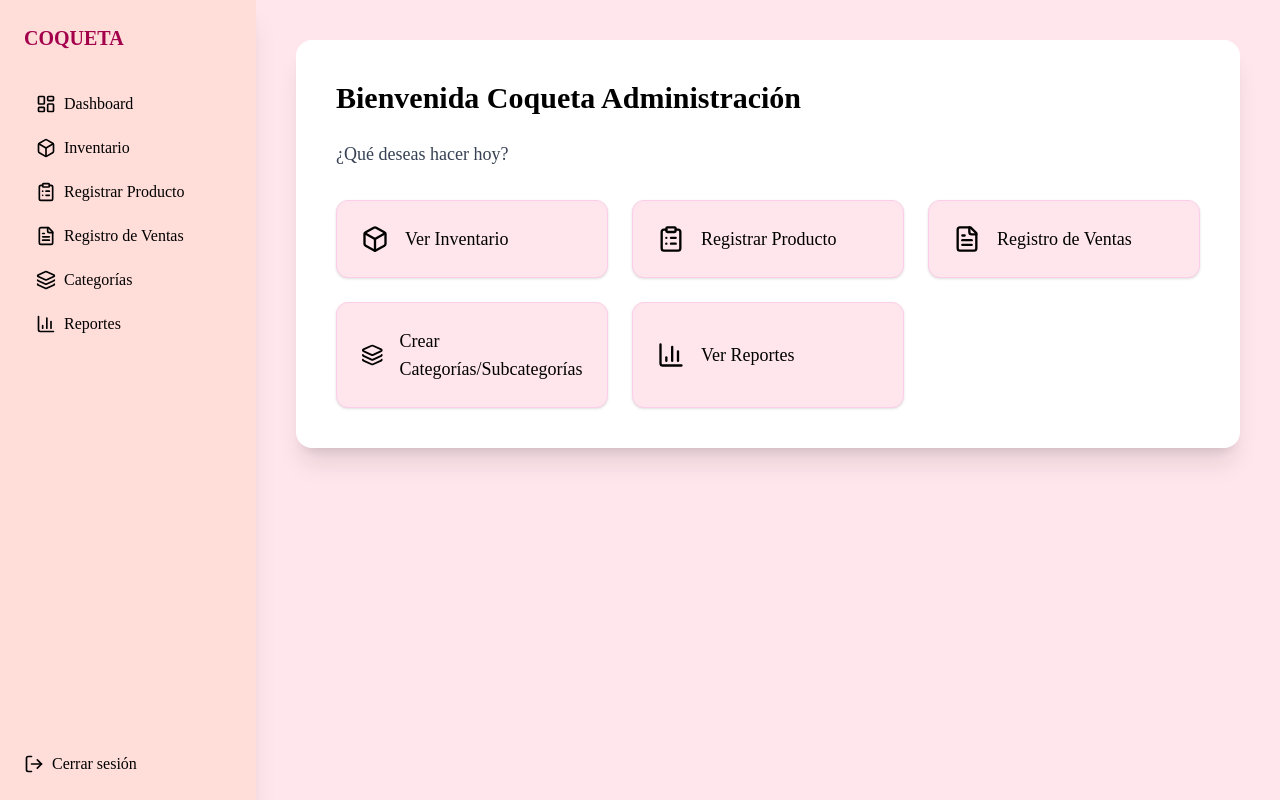
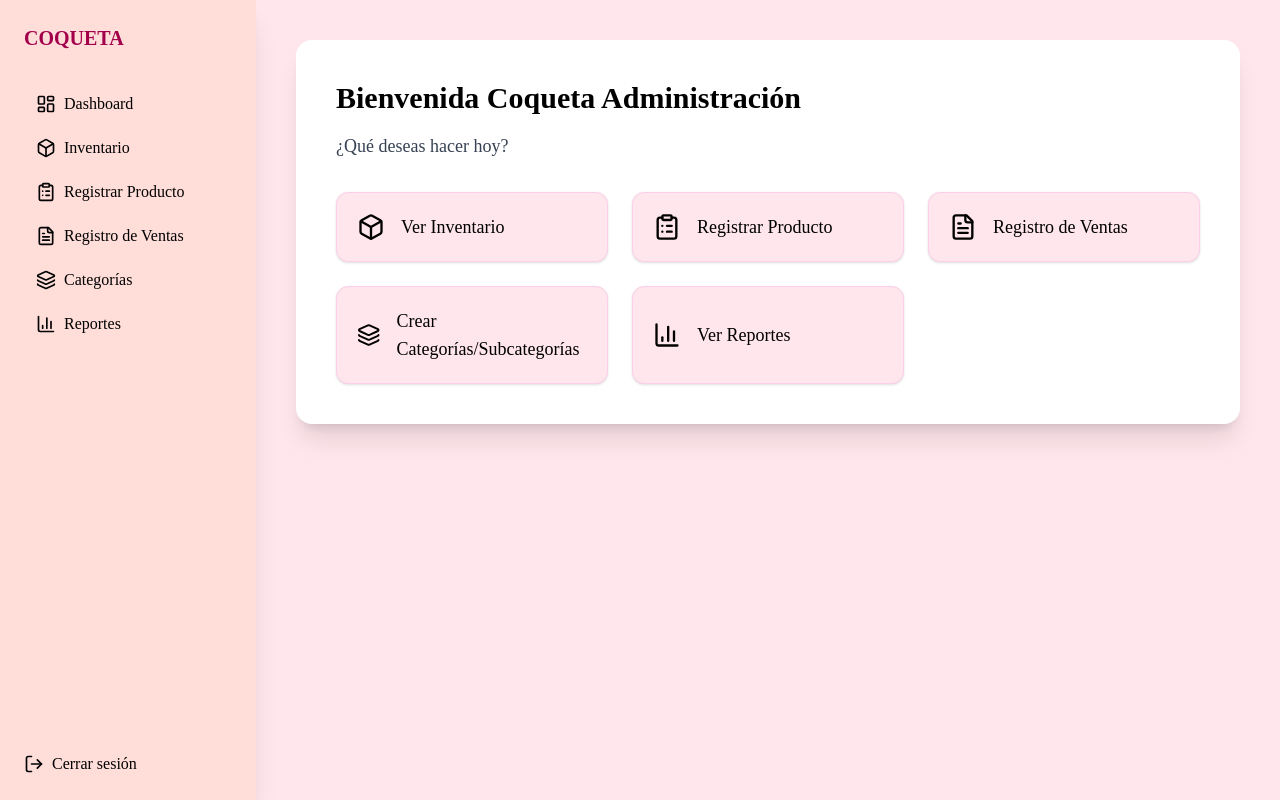
Before and after one commit to Oscar3572/coquetaweb, a Next.js app: page /admin in a window 1280 px wide. Built offline with nearby package versions, Linux system fonts and the light colour scheme.

Commit message:
dasboard telefono

```diff
--- a/src/app/admin/layout.tsx
+++ b/src/app/admin/layout.tsx
@@ -26,10 +26,10 @@ export default function AdminLayout({ children }: { children: ReactNode }) {
   }, []);
 
   return (
-    <div className="min-h-screen font-[Times_New_Roman] bg-[#ffe6ec] flex">
+    <div className="min-h-dvh font-[Times_New_Roman] bg-[#ffe6ec] flex">
 
-      {/* Topbar solo móvil */}
-      <div className="md:hidden sticky top-0 z-40 w-full bg-[#ffddd9] p-3 flex items-center justify-between shadow">
+      {/* Topbar solo móvil (fixed para que no tape el contenido al hacer scroll) */}
+      <div className="md:hidden fixed top-0 left-0 right-0 z-40 w-full bg-[#ffddd9] p-3 flex items-center justify-between shadow">
         <button
           onClick={() => setOpen(true)}
           className="inline-flex items-center gap-2 text-[#4B2E2E]"
@@ -40,7 +40,7 @@ export default function AdminLayout({ children }: { children: ReactNode }) {
         </button>
         <h1 className="text-[#4B2E2E] font-bold">COQUETA</h1>
         <button
-          onClick={() => (window.location.href = '/login')}
+          onClick={() => (typeof window !== 'undefined' && (window.location.href = '/login'))}
           className="text-[#4B2E2E] text-sm"
         >
           Salir
@@ -98,7 +98,7 @@ export default function AdminLayout({ children }: { children: ReactNode }) {
         </div>
 
         <button
-          onClick={() => (window.location.href = '/login')}
+          onClick={() => (typeof window !== 'undefined' && (window.location.href = '/login'))}
           className="flex items-center gap-2 text-black hover:text-[#d32f2f] transition"
         >
           <LogOut size={20} /> Cerrar sesión
@@ -106,8 +106,12 @@ export default function AdminLayout({ children }: { children: ReactNode }) {
       </aside>
 
       {/* Contenido */}
-      <main className="flex-1 w-full p-4 md:p-10 overflow-y-auto">
-        {children}
+      {/* pt-14 para que no lo tape el header fijo en móvil.
+          overflow-y-auto solo en md+ para evitar doble scroll en móvil. */}
+      <main className="flex-1 w-full p-4 pt-14 md:pt-10 md:p-10 md:overflow-y-auto">
+        <div className="max-w-screen-lg mx-auto">
+          {children}
+        </div>
       </main>
     </div>
   );
--- a/src/app/admin/page.tsx
+++ b/src/app/admin/page.tsx
@@ -1,58 +1,65 @@
 'use client';
 
 import { useRouter } from 'next/navigation';
-import { Box, ClipboardList, FileText, Layers, BarChart3 } from 'lucide-react';
+import {
+  Box,
+  ClipboardList,
+  FileText,
+  Layers,
+  BarChart3,
+  type LucideIcon,   // <-- ESTE es el tipo correcto
+} from 'lucide-react';
+// Alternativa equivalente:
+// import type { LucideIcon } from 'lucide-react';
+
+type Item = {
+  label: string;
+  icon: LucideIcon;
+  path: string;
+};
 
 export default function AdminDashboard() {
   const router = useRouter();
-
   const goTo = (path: string) => router.push(path);
 
+  const items: Item[] = [
+    { label: 'Ver Inventario', icon: Box, path: '/admin/inventario' },
+    { label: 'Registrar Producto', icon: ClipboardList, path: '/admin/registrar' },
+    { label: 'Registro de Ventas', icon: FileText, path: '/admin/ventas' },
+    { label: 'Crear Categorías/Subcategorías', icon: Layers, path: '/admin/categorias' },
+    { label: 'Ver Reportes', icon: BarChart3, path: '/admin/reportes' },
+  ];
+
   return (
-    <div className="bg-white rounded-2xl shadow-xl p-10 font-['Times New Roman',serif]">
-      <h1 className="text-3xl font-bold text-black mb-6">
+    <section className="bg-white rounded-2xl shadow-xl p-4 sm:p-6 md:p-10 font-['Times_New_Roman',serif]">
+      <h1 className="text-2xl sm:text-3xl font-bold text-black mb-3 sm:mb-4">
         Bienvenida Coqueta Administración
       </h1>
-      <p className="text-lg text-gray-700 mb-8">¿Qué deseas hacer hoy?</p>
+      <p className="text-base sm:text-lg text-gray-700 mb-5 sm:mb-8">
+        ¿Qué deseas hacer hoy?
+      </p>
 
-      <div className="grid grid-cols-1 md:grid-cols-2 lg:grid-cols-3 gap-6">
-        {[
-          {
-            label: 'Ver Inventario',
-            icon: <Box size={28} />,
-            path: '/admin/inventario',
-          },
-          {
-            label: 'Registrar Producto',
-            icon: <ClipboardList size={28} />,
-            path: '/admin/registrar',
-          },
-          {
-            label: 'Registro de Ventas',
-            icon: <FileText size={28} />,
-            path: '/admin/ventas',
-          },
-          {
-            label: 'Crear Categorías/Subcategorías',
-            icon: <Layers size={28} />,
-            path: '/admin/categorias',
-          },
-          {
-            label: 'Ver Reportes',
-            icon: <BarChart3 size={28} />,
-            path: '/admin/reportes',
-          },
-        ].map((item, idx) => (
-          <div
-            key={idx}
-            onClick={() => goTo(item.path)}
-            className="cursor-pointer bg-[#ffe6ec] hover:bg-[#fdb4bf] text-black border border-pink-200 rounded-xl p-6 flex items-center gap-4 shadow-sm transition-all"
-          >
-            {item.icon}
-            <span className="text-lg">{item.label}</span>
-          </div>
-        ))}
+      <div className="grid grid-cols-1 md:grid-cols-2 lg:grid-cols-3 gap-4 sm:gap-6">
+        {items.map((item, idx) => {
+          const Icon = item.icon;
+          return (
+            <button
+              key={idx}
+              type="button"
+              onClick={() => goTo(item.path)}
+              aria-label={item.label}
+              className="text-left cursor-pointer bg-[#ffe6ec] hover:bg-[#fdb4bf] active:scale-[0.99]
+                         text-black border border-pink-200 rounded-xl
+                         px-4 py-4 sm:px-5 sm:py-5
+                         flex items-center gap-3 sm:gap-4 shadow-sm transition-all
+                         focus:outline-none focus-visible:ring-2 focus-visible:ring-pink-400"
+            >
+              <Icon className="w-6 h-6 md:w-7 md:h-7" />
+              <span className="text-base sm:text-lg">{item.label}</span>
+            </button>
+          );
+        })}
       </div>
-    </div>
+    </section>
   );
 }
```
